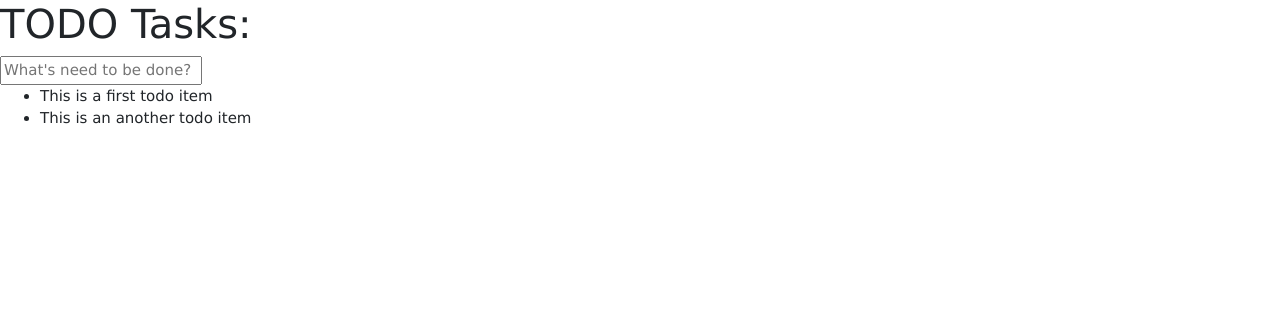
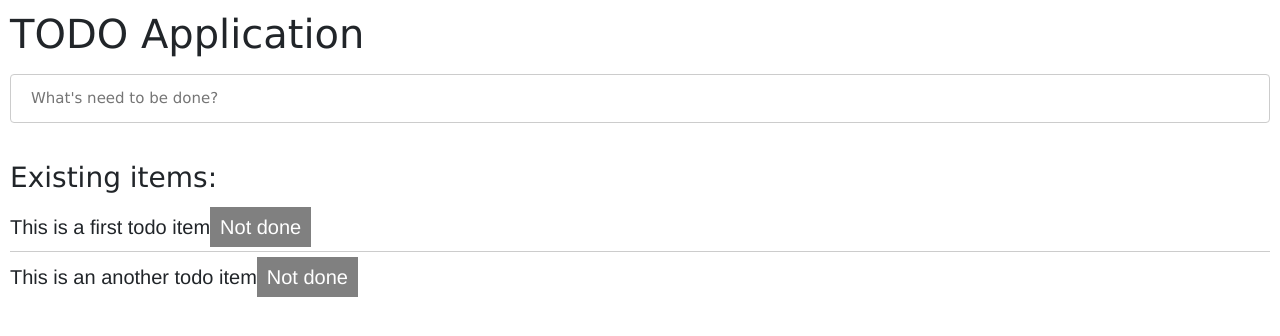
Before and after one commit to way2datta/next-js-todo, a Next.js app: page / in a window 1280 px wide. Shown: the top 336 px of the page. Built offline with nearby package versions, Linux system fonts and the light colour scheme.

Commit message:
Tag done not done

```diff
--- a/pages/App.js
+++ b/pages/App.js
@@ -1,4 +1,4 @@
-import React, { useState,useEffect } from 'react';
+import React, { useState, useEffect } from 'react';
 import { fetchTodoItems, createTodoItem } from "./http-clients/TodoItemRepository";
 
 function App() {
@@ -28,20 +28,23 @@ function App() {
   }
   return (
     <div className="App">
-      <h1>TODO Tasks:</h1>
+      <h1>TODO Application</h1>
       <input type="text"
         placeholder="What's need to be done?"
         onKeyDown={handleKeyDown}
         value={newTodo}
-        onChange={onNewTextChange} />
-    <ul>
-      {todos.map(item=>{
-        return <li key={item.description}>{item.description}</li>
-      })}
-    </ul>
-
+        onChange={onNewTextChange}
+        className="newTodoText"
+      />
+      <h3 className="sub-heading">Existing items:</h3>
+      <ul>
+        {todos.map(item => {
+          return <li key={item.description}>
+            {item.description} <span className="tag">{item.isComplete ? "Done" : "Not done"}</span>
+          </li>
+        })}
+      </ul>
     </div>
-
   );
 }
 
--- a/pages/_shared.scss
+++ b/pages/_shared.scss
@@ -2,4 +2,43 @@ body{
   font-family: Verdana,sans-serif;
   font-size: 15px;
   line-height: 1.5;
+  margin: 10px;
 }
+
+.newTodoText{
+  // width: 300px;
+  width: 100%;
+  padding: 12px 20px;
+  margin: 8px 0;
+  display: inline-block;
+  border: 1px solid #ccc;
+  border-radius: 4px;
+  box-sizing: border-box;
+}
+.sub-heading{
+  margin-top: 30px;
+}
+ul {
+  list-style-type: none;
+  margin: 0;
+  padding: 0;
+}
+
+li {
+  font: 200 20px/1.5 Helvetica, Verdana, sans-serif;
+  border-bottom: 1px solid #ccc;
+  cursor: pointer;
+  display: flex;
+  align-items: center;
+  height: 50px;
+}
+
+li:last-child {
+  border: none;
+}
+
+.tag{
+background-color: gray;
+color: #fff;
+padding: 5px 10px;
+}
--- a/pages/api/todo-items.js
+++ b/pages/api/todo-items.js
@@ -8,7 +8,7 @@ export default async (req, res) => {
     case 'GET':
       res.end(JSON.stringify(items))
       break;
-   case 'POST':
+    case 'POST':
       const newTodoItem = req.body;
       items.push(newTodoItem);
       res.end(JSON.stringify(items));
```
